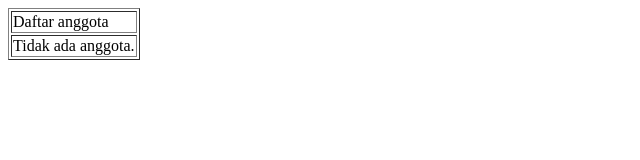
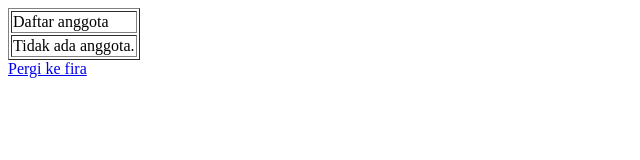
Before and after one commit to firaamdhni/INF312-2026-HydroAdapt, a plain HTML site: page index.html in a window 1280 px wide. Shown: the full height of the page, 0-640 px from the left. Drawn offline with Linux system fonts and the light colour scheme.

Commit message:
udh commit

```diff
--- a/index.html
+++ b/index.html
@@ -8,5 +8,6 @@
       <tr><td>Daftar anggota</td></tr>
       <tr><td>Tidak ada anggota.</td></tr>
     </table>
+    <a href="index-2419.html">Pergi ke fira</a>
   </body>
 </html>
```
Also changed, not shown: index-2419.html (added).
